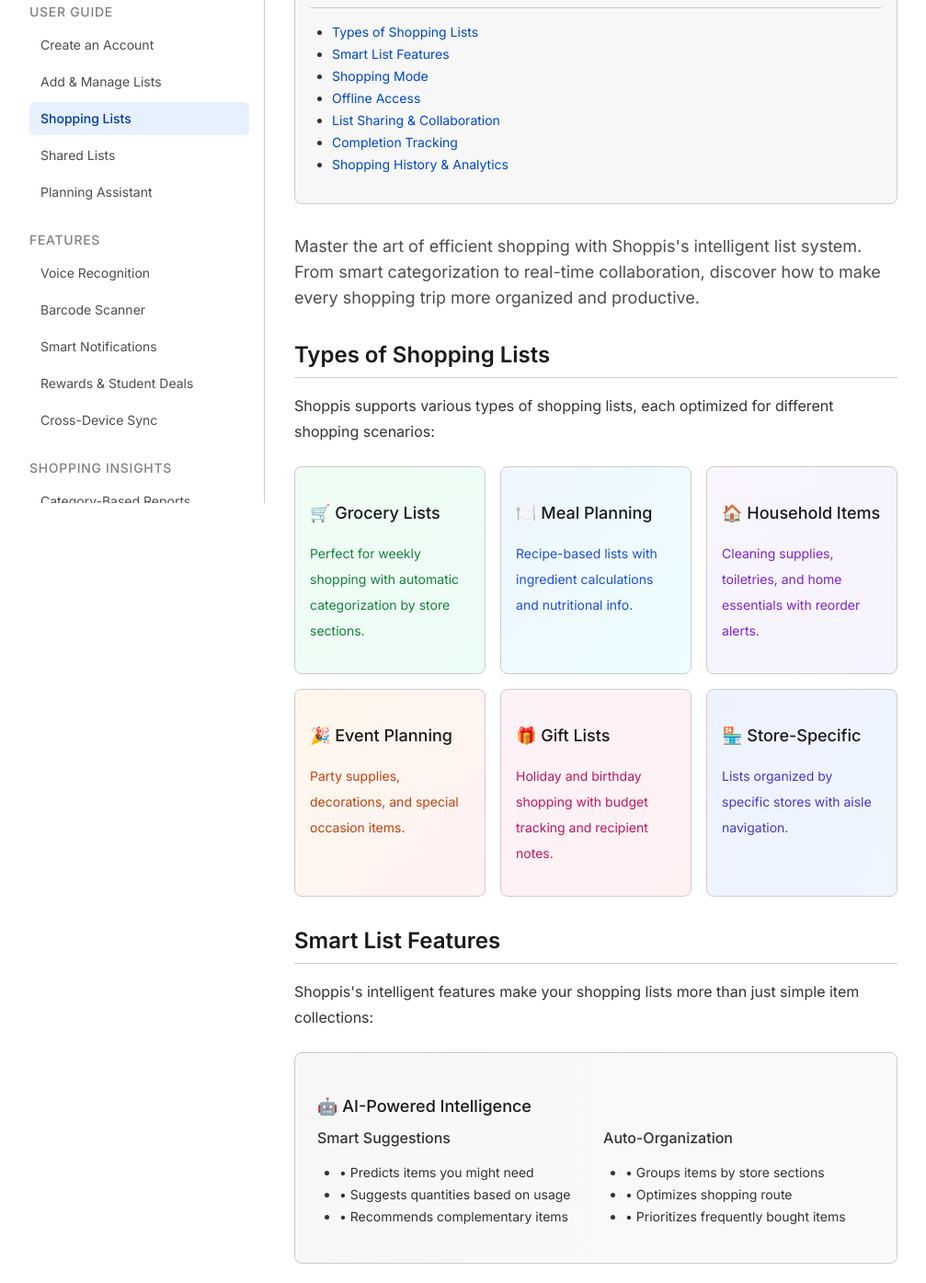
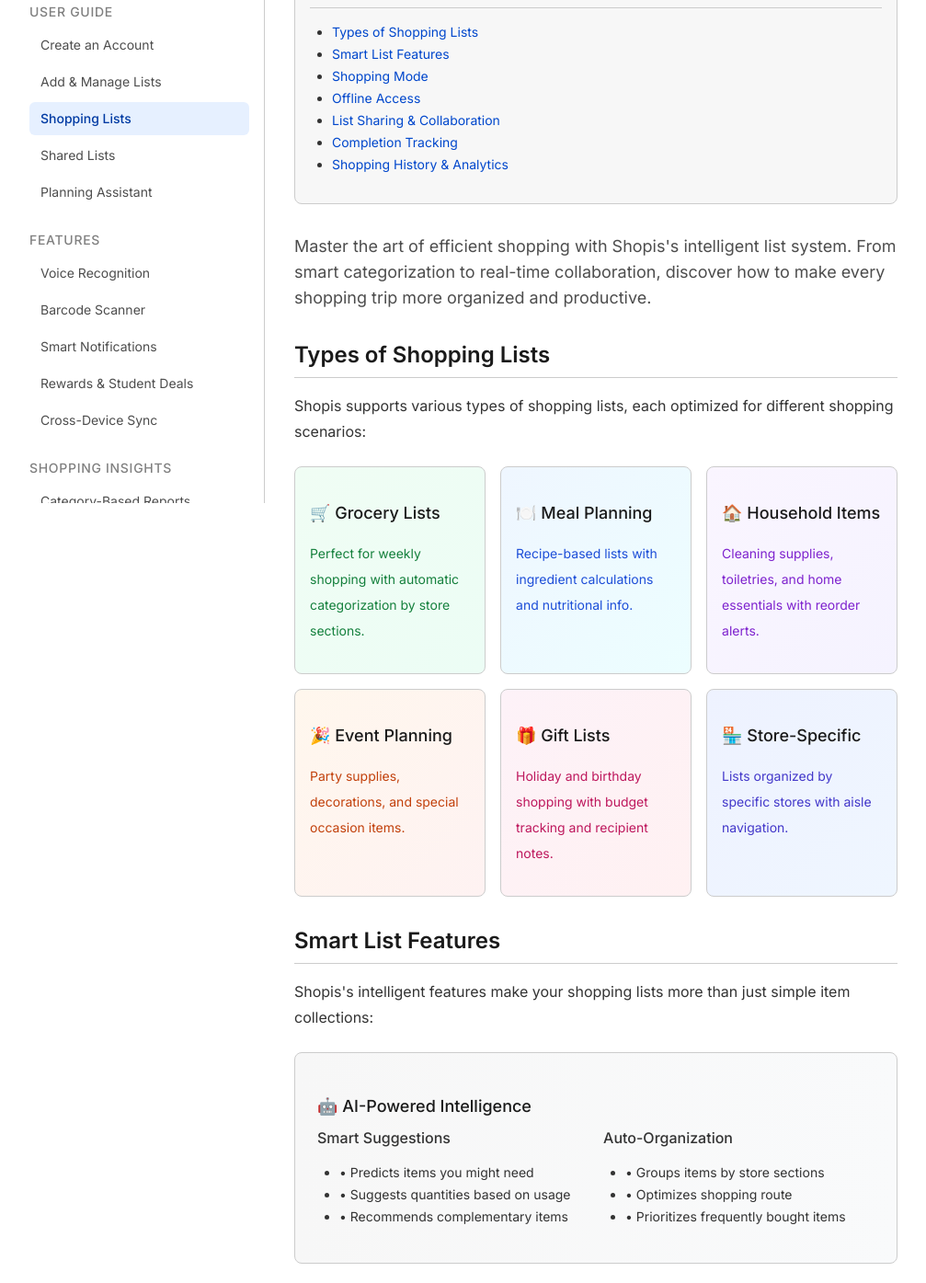
Before and after one commit to ShopisMarket/ShopisWiki, an Astro site: page /user-guide/shopping-lists in a window 1280 px wide. Shown: the part 254-1649 px from the top of the page at 92% size, without its empty margins (0-1007 px from the left). Built offline with nearby package versions, Linux system fonts and the light colour scheme; Astro itself is replaced by a stand-in of ours.

Commit message:
Updated shopping-lists.astro

```diff
--- a/src/pages/user-guide/shopping-lists.astro
+++ b/src/pages/user-guide/shopping-lists.astro
@@ -32,12 +32,12 @@
   <TableOfContents headings={headings} />
 
   <p class="text-lg text-neutral-700 dark:text-neutral-300 mb-6">
-    Master the art of efficient shopping with Shoppis's intelligent list system. From smart categorization to real-time collaboration, discover how to make every shopping trip more organized and productive.
+    Master the art of efficient shopping with Shopis's intelligent list system. From smart categorization to real-time collaboration, discover how to make every shopping trip more organized and productive.
   </p>
 
   <h2 id="list-types">Types of Shopping Lists</h2>
   <p>
-    Shoppis supports various types of shopping lists, each optimized for different shopping scenarios:
+    Shopis supports various types of shopping lists, each optimized for different shopping scenarios:
   </p>
 
   <div class="my-6 grid grid-cols-1 md:grid-cols-2 lg:grid-cols-3 gap-4">
@@ -69,7 +69,7 @@
 
   <h2 id="smart-features">Smart List Features</h2>
   <p>
-    Shoppis's intelligent features make your shopping lists more than just simple item collections:
+    Shopis's intelligent features make your shopping lists more than just simple item collections:
   </p>
 
   <div class="my-6 bg-gradient-to-r from-neutral-50 to-gray-50 dark:from-neutral-800 dark:to-gray-800 p-6 rounded-lg border border-neutral-200 dark:border-neutral-700">
@@ -132,7 +132,7 @@
 
   <h2 id="offline-access">Offline Access</h2>
   <p>
-    Never worry about poor cell service in stores. Shoppis works completely offline:
+    Never worry about poor cell service in stores. Shopis works completely offline:
   </p>
   <ul>
     <li><strong>Full List Access</strong>: View and edit all your lists without internet</li>
@@ -142,7 +142,7 @@
   </ul>
 
   <InfoBox type="info" title="Offline Capabilities">
-    Shoppis stores up to 30 days of shopping data locally, ensuring you can access your lists even in areas with no cellular coverage.
+    Shopis stores up to 30 days of shopping data locally, ensuring you can access your lists even in areas with no cellular coverage.
   </InfoBox>
 
   <h2 id="list-sharing">List Sharing & Collaboration</h2>
```
